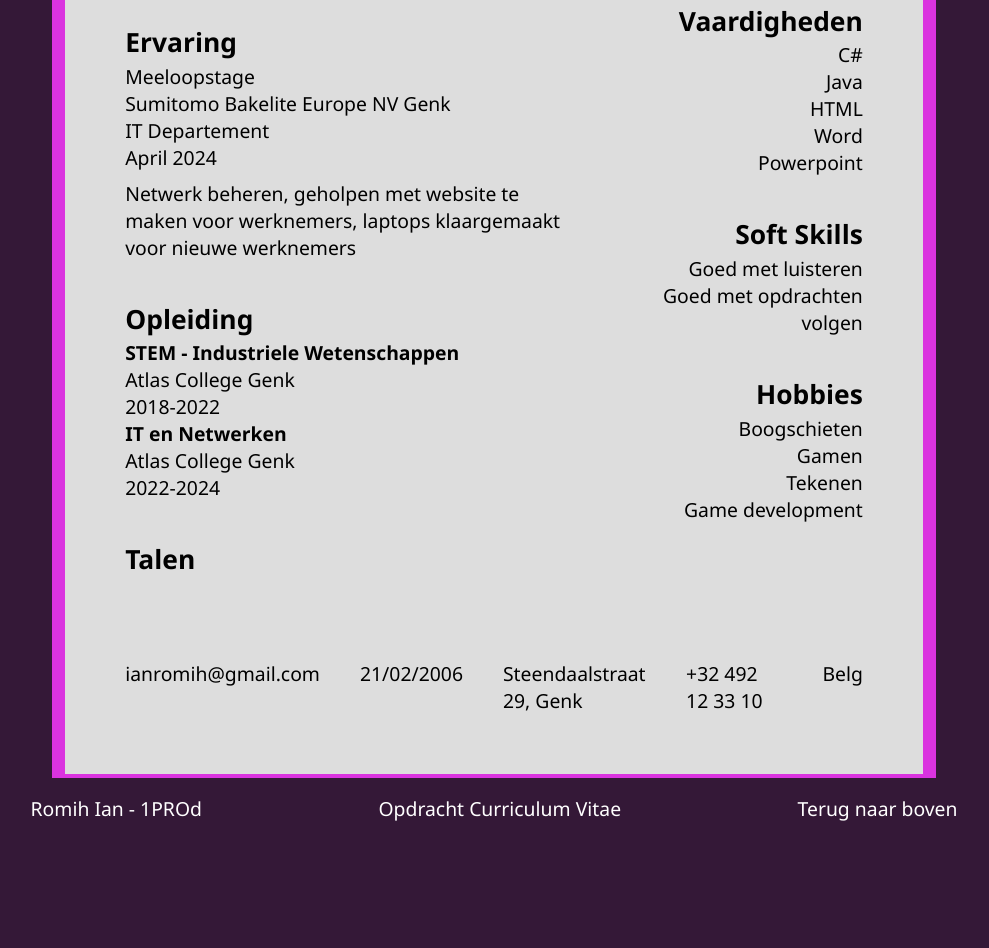
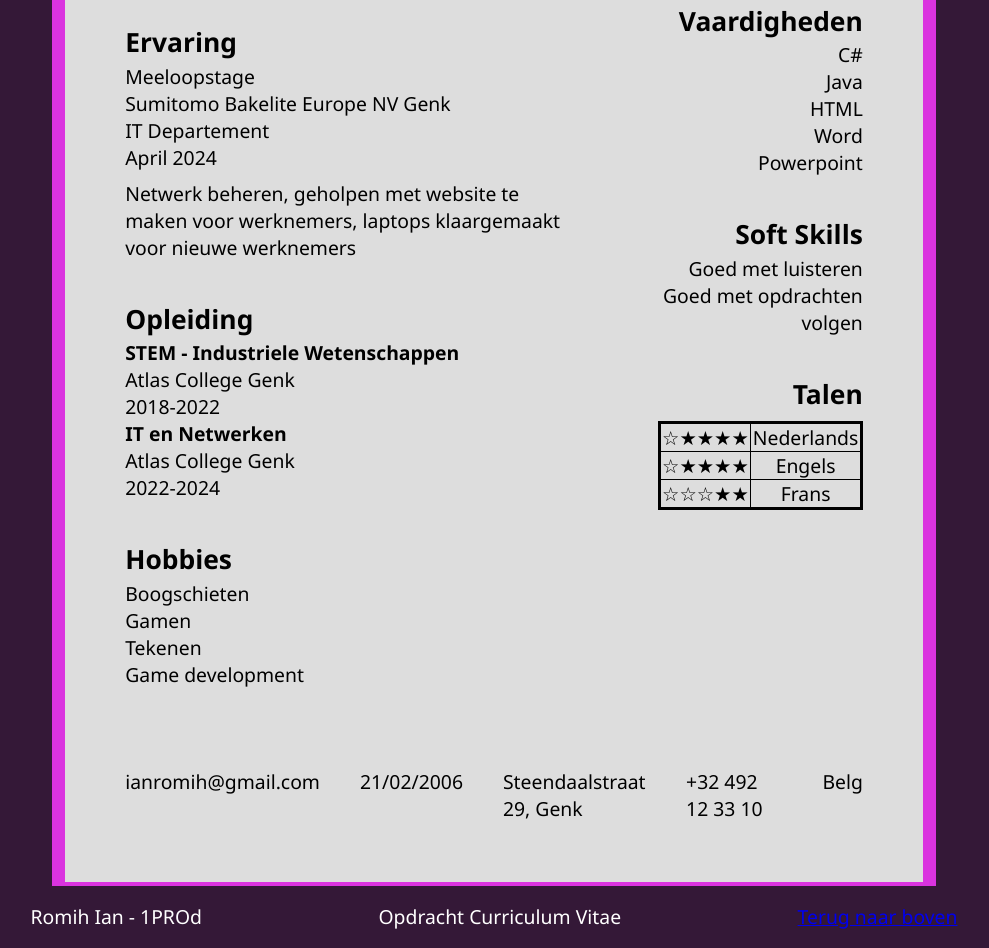
Before and after one commit to pxl-grpro-wpl1-2526/curriculum-vitae-IanRomihPXL, a plain HTML site: page index.html in a window 1280 px wide. Shown: the part 418-1366 px from the top of the page, without its empty margins (146-1135 px from the left). Before the commit the page ends 1258 px from the top, so only its background shows below. Drawn offline with Linux system fonts and the light colour scheme.

Commit message:
inhoud en opmaak af, nu functionele vereisten afwerken

```diff
--- a/css/style.css
+++ b/css/style.css
@@ -103,6 +103,19 @@ main div {
     flex-direction: column;
 }
 
+table {
+    margin-top: 0.5rem;
+    border: 3px solid black;
+    border-collapse: collapse;
+    width: 100%;
+    text-align: center;
+}
+
+td {
+    border: 1px solid black;
+    width: 30%;
+}
+
 .botdiv {
     width: 100%;
 
--- a/index.html
+++ b/index.html
@@ -40,11 +40,12 @@
                 <p>Atlas College Genk</p>
                 <p>2022-2024</p>
             </div>
-            <div class="talen">
-                <h3>Talen</h3>
-                <table>
-
-                </table>
+            <div class="hobbies">
+                <h3>Hobbies</h3>
+                <p>Boogschieten</p>
+                <p>Gamen</p>
+                <p>Tekenen</p>
+                <p>Game development</p>
             </div>
         </div>
         <div class="rightdiv">
@@ -61,12 +62,22 @@
                 <p>Goed met luisteren</p>
                 <p>Goed met opdrachten volgen</p>
             </div>
-            <div class="hobbies">
-                <h3>Hobbies</h3>
-                <p>Boogschieten</p>
-                <p>Gamen</p>
-                <p>Tekenen</p>
-                <p>Game development</p>
+            <div class="talen">
+                <h3>Talen</h3>
+                <table>
+                    <tr>
+                        <td>☆★★★★</td>
+                        <td>Nederlands</td>
+                    </tr>
+                    <tr>
+                        <td>☆★★★★</td>
+                        <td>Engels</td>
+                    </tr>
+                    <tr>
+                        <td>☆☆☆★★</td>
+                        <td>Frans</td>
+                    </tr>
+                </table>
             </div>
         </div>
         <div class="botdiv">
@@ -91,7 +102,7 @@
 <footer>
     <p>Romih Ian - 1PROd</p>
     <p>Opdracht Curriculum Vitae</p>
-    <a>Terug naar boven</a>
+    <a href="index.html">Terug naar boven</a>
 </footer>
 </body>
 </html>
```
